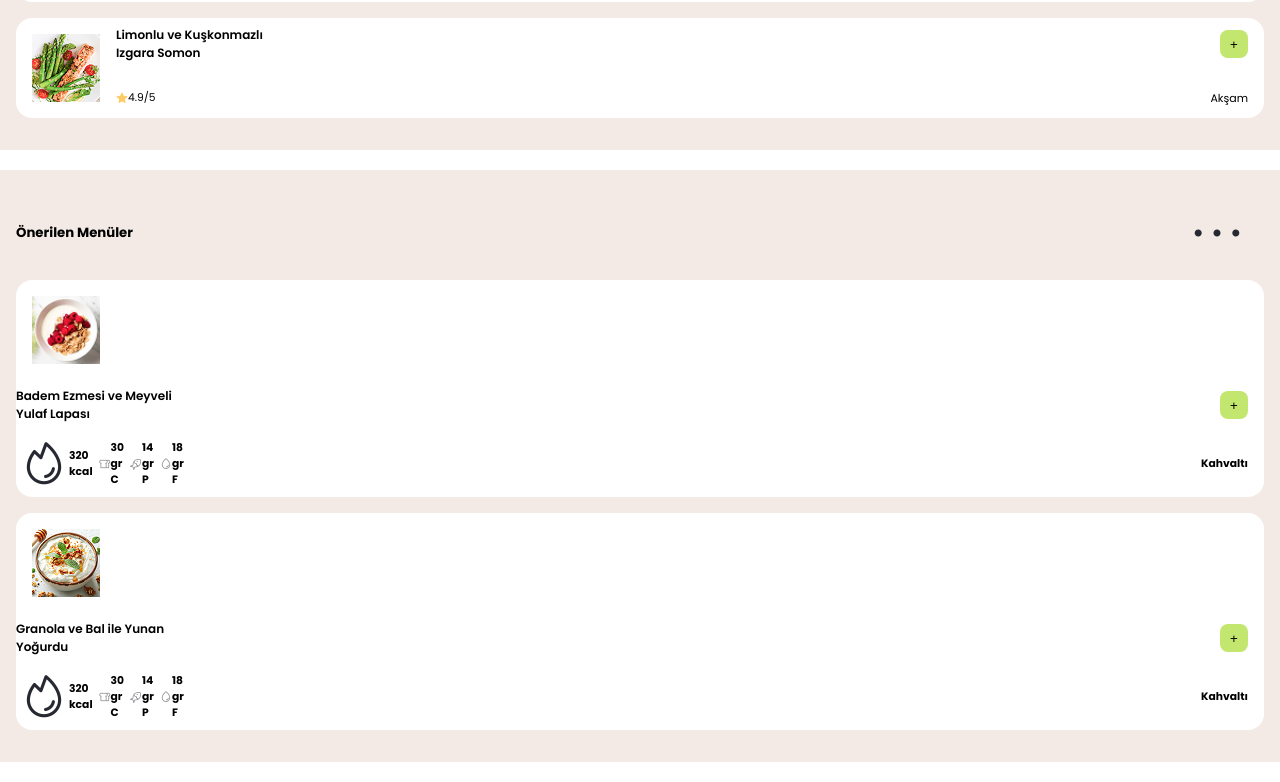
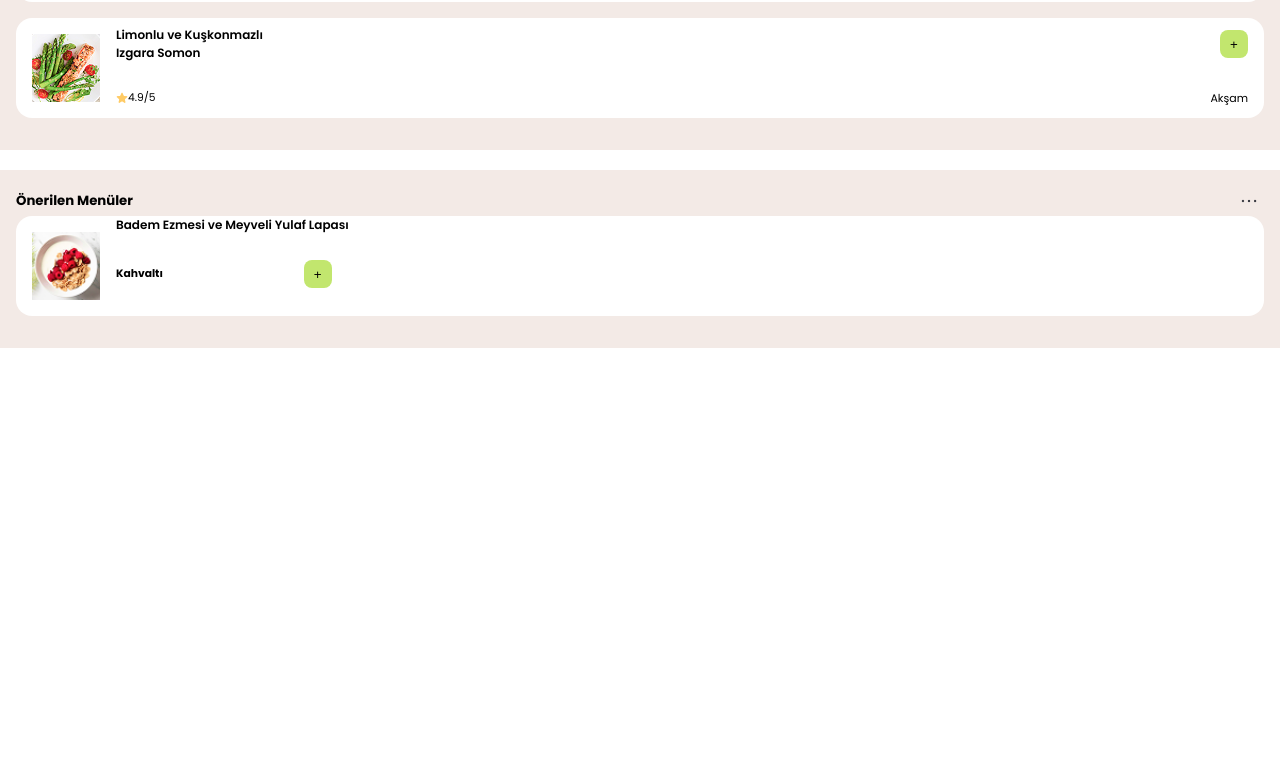
Before and after one commit to dursunkokturk/saglikli-yasam, a React (Vite) app: page / in a window 1280 px wide. Shown: the part 2916-3698 px from the top of the page. After the commit the page ends 3284 px from the top, so only its background shows below. Built offline with nearby package versions, Linux system fonts and the light colour scheme.

Commit message:
src klasoru icindeki components klasoru icindeki RecommendedMenus Component icinde AllRecommendedBreakfastMenus.jsx component icinde genel duzenlemeler yapildi, app.css dosyasinda css duzenlemeleri yapildi

```diff
--- a/src/App.css
+++ b/src/App.css
@@ -47,7 +47,8 @@ main .hero .title {
 }
 
 main .hero .featured-menus,
-.all-popular-breakfast-menus .popular-menus {
+.all-popular-breakfast-menus .popular-menus,
+.all-recommended-breakfast-menus .write-and-photo .recommended-menus {
   width: 30px;
   height: 30px;
 }
@@ -427,8 +428,7 @@ main .menu-lists label {
 
 .all-popular-breakfast-menus .all-popular-breakfast-card .all-popular-breakfast-content,
 .all-popular-lunch-menus .all-popular-lunch-card .all-popular-lunch-content,
-.all-popular-dinner-menus .all-popular-dinner-card .all-popular-dinner-content,
-.all-recommended-breakfast-menus .all-recommended-breakfast-card .all-recommended-breakfast-content {
+.all-popular-dinner-menus .all-popular-dinner-card .all-popular-dinner-content {
   display: grid;
   grid-template-columns: 160px 1fr;
   grid-template-rows: auto auto;
@@ -454,8 +454,7 @@ main .menu-lists label {
 
 .all-popular-breakfast-menus .all-popular-breakfast-card .all-popular-breakfast-content .all-popular-breakfast-add-button,
 .all-popular-lunch-menus .all-popular-lunch-card .all-popular-lunch-content .all-popular-lunch-add-button,
-.all-popular-dinner-menus .all-popular-dinner-card .all-popular-dinner-content .all-popular-dinner-add-button,
-.all-recommended-breakfast-menus .all-recommended-breakfast-card .all-recommended-breakfast-content .all-recommended-breakfast-add-button {
+.all-popular-dinner-menus .all-popular-dinner-card .all-popular-dinner-content .all-popular-dinner-add-button {
   grid-area: button;
   justify-self: end;
   background-color: #C2E66E;
@@ -514,3 +513,30 @@ main .menu-lists label {
 .all-popular-dinner-menus .all-popular-dinner-card .all-popular-dinner-content .health-score--score .score h6 {
   font-weight: 400;
 }
+
+
+
+
+
+.all-recommended-breakfast-menus .all-recommended-breakfast-card {
+  display: flex;
+}
+
+.all-recommended-breakfast-menus .all-recommended-breakfast-card .all-recommended-breakfast-content .all-recommended-breakfast-add-button--meal-type {
+  display: flex;
+  flex-direction: row-reverse;
+  justify-content: space-between;
+  align-items: center;
+}
+
+.all-recommended-breakfast-menus .all-recommended-breakfast-card .all-recommended-breakfast-content .all-recommended-breakfast-add-button--meal-type .all-recommended-breakfast-add-button {
+  background-color: #C2E66E;
+  margin-right: 17px;
+  border: none;
+  border-radius: 8px;
+  width: 28px;
+  height: 28px;
+}
+.all-recommended-breakfast-menus .all-recommended-breakfast-card .all-recommended-breakfast-content .all-recommended-breakfast-name {
+  margin-bottom: 26px;
+}
--- a/src/Components/RecommendedMenus/AllRecommendedBreakfastMenus.jsx
+++ b/src/Components/RecommendedMenus/AllRecommendedBreakfastMenus.jsx
@@ -15,7 +15,7 @@ export default function AllRecommendedBreakfastMenus() {
       <section className="all-recommended-breakfast-menus">
         <div className="write-and-photo">
           <h5 className="title">Önerilen Menüler</h5>
-          <img src={PopularMenus} className='popular-menus' alt="" />
+          <img src={PopularMenus} className='recommended-menus' alt="" />
         </div>
 
         <div className="all-recommended-breakfast-card">
@@ -24,13 +24,15 @@ export default function AllRecommendedBreakfastMenus() {
 
           <div className='all-recommended-breakfast-content'>
             <h5 className='all-recommended-breakfast-name'>Badem Ezmesi ve Meyveli Yulaf Lapası</h5>
-            <button className='all-recommended-breakfast-add-button'>+</button>
+            <div className="all-recommended-breakfast-add-button--meal-type">
+              <button className='all-recommended-breakfast-add-button'>+</button>
 
-            <div className="meal-type">
-              <h6>Kahvaltı</h6>
+              <div className="meal-type">
+                <h6>Kahvaltı</h6>
+              </div>
             </div>
 
-            <div className="health-score--score">
+            {/* <div className="health-score--score">
               <div className="nutritional-information-specific-to-the-menu">
                 <div className="calory-information">
                   <img src={IconCalory} className='icon-calory' alt="" />
@@ -49,42 +51,7 @@ export default function AllRecommendedBreakfastMenus() {
                   <h6>18 gr F</h6>
                 </div>
               </div>
-            </div>
-          </div>
-        </div>
-
-        <div className="all-recommended-breakfast-card">
-
-          <img src={PopularBreakfastMenu2} className='all-recommended-breakfast-menu-photo' alt="" />
-
-          <div className='all-recommended-breakfast-content'>
-            <h5 className='all-recommended-breakfast-name'>Granola ve Bal ile Yunan Yoğurdu</h5>
-            <button className='all-recommended-breakfast-add-button'>+</button>
-
-            <div className="meal-type">
-              <h6>Kahvaltı</h6>
-            </div>
-
-            <div className="health-score--score">
-              <div className="nutritional-information-specific-to-the-menu">
-                <div className="calory-information">
-                  <img src={IconCalory} className='icon-calory' alt="" />
-                  <h6>320 kcal</h6>
-                </div>
-                <div className="vitamin-information">
-                  <img src={IconBread} alt="" />
-                  <h6>30 gr C</h6>
-                </div>
-                <div className="protein-information">
-                  <img src={IconFish} alt="" />
-                  <h6>14 gr P</h6>
-                </div>
-                <div className="fats-information">
-                  <img src={IconDrop} alt="" />
-                  <h6>18 gr F</h6>
-                </div>
-              </div>
-            </div>
+            </div> */}
           </div>
         </div>
       </section>
```
